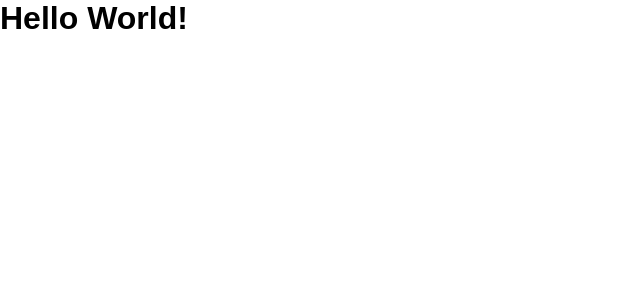
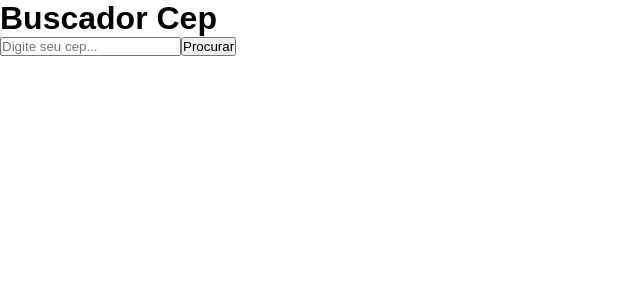
Before and after one commit to denneraladim/BuscadorCep, a React (Vite) app: page / in a window 1280 px wide. Shown: the top 300 px of the page, without its empty margins (0-640 px from the left). Built offline with nearby package versions, Linux system fonts and the light colour scheme.

Commit message:
Criado o Componente

```diff
--- a/src/App.tsx
+++ b/src/App.tsx
@@ -1,8 +1,9 @@
+import BuscadorCep from "./components/BuscadorCep"
 
 function App() {
    return (
     <>
-      <h1>Hello World!</h1>
+      <BuscadorCep/>
     </>
   )
 }
--- /dev/null
+++ b/src/components/BuscadorCep/index.tsx
@@ -0,0 +1,19 @@
+
+export default function BuscadorCep(){
+    return (
+        <div className="container">
+            <h1 className="title">Buscador Cep</h1>
+
+        <div className="containerInput">
+            <input
+             type="text"
+             placeholder="Digite seu cep..."
+            />
+
+            <button className="buttonSearch">
+                Procurar
+            </button>
+        </div>
+        </div>
+    )
+}
```
Also changed, not shown: src/components/BuscadorCep/styled.ts (added).
